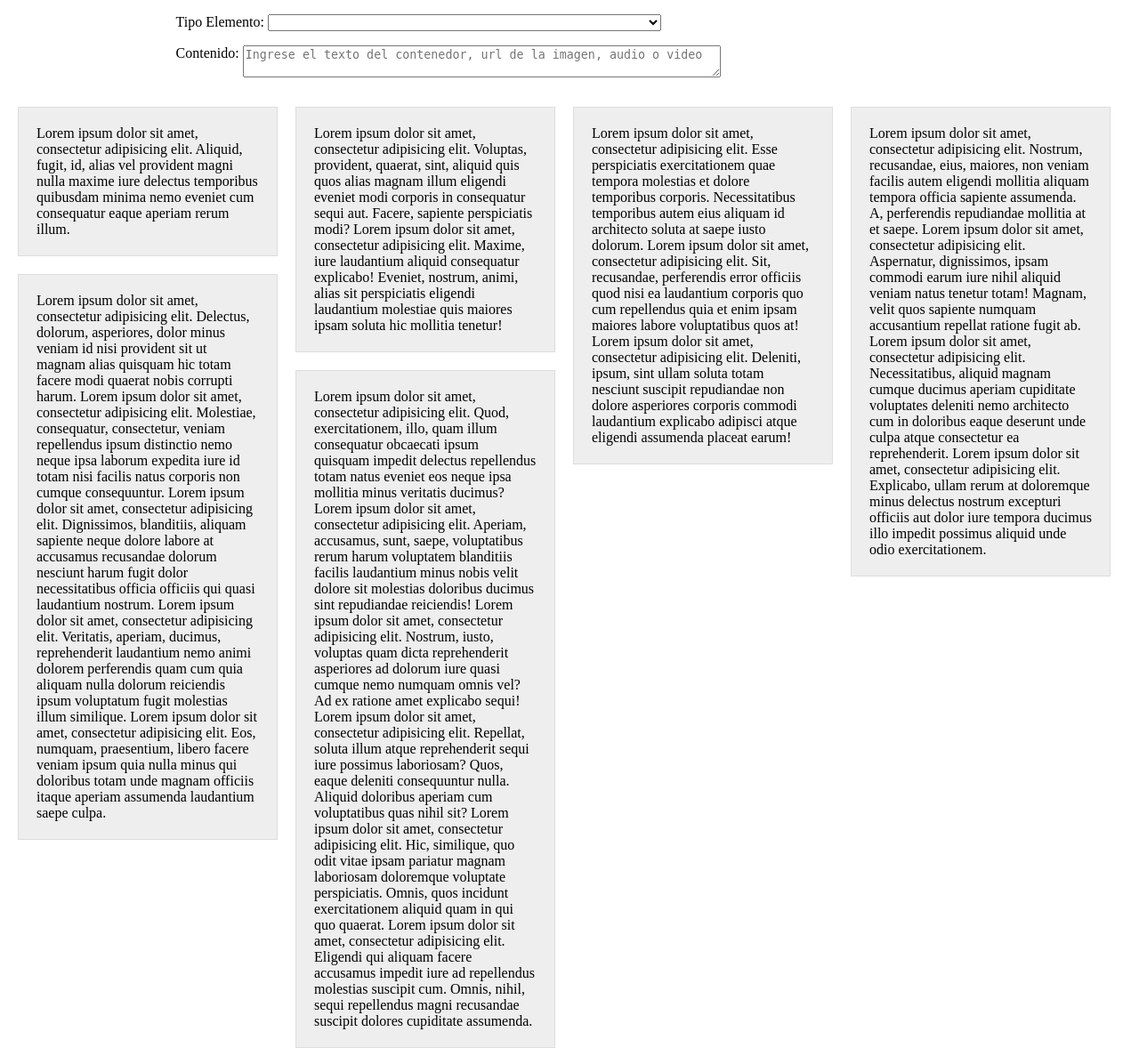
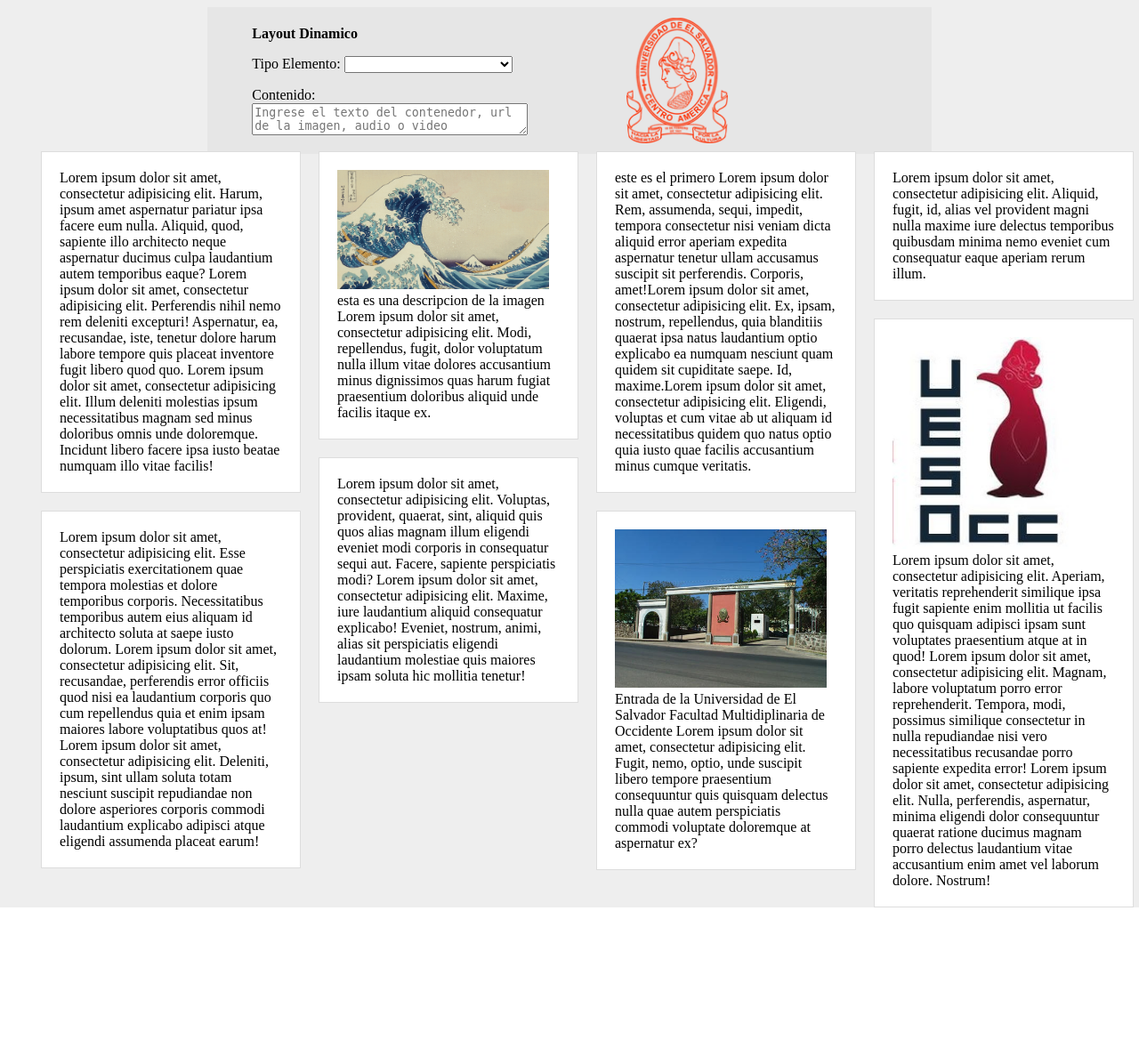
Before and after one commit to dasio56/ProjectIPI-Layouts, a PHP site: page / in a window 1280 px wide. Shown: the whole page at 89% size. After the commit the page ends 1020 px from the top, so only its background shows below. Run offline with PHP 8.4, Linux system fonts and the light colour scheme; lists and menus that the app fills with data are empty.

Commit message:
solo detalles

```diff
--- a/codigo.js
+++ b/codigo.js
@@ -2,20 +2,22 @@ $(window).on("load",inicio);
 
 function inicio()
 {
-    setupBlocks();
-    $(window).on("resize",setupBlocks)
+    ponerBlocks();
+    $(window).on("resize",ponerBlocks)
 }
 
-function setupBlocks()
+function ponerBlocks()
 {
     colCount = 0;
     colWidth = 0;
     margin = 20;
     windowWidth = 0;
+    spaceLeft = 0;
     blocks = [];
     windowWidth = $(window).width();
     colWidth = $('.block').outerWidth();
     colCount = Math.floor(windowWidth/(colWidth+margin));
+    spaceLeft = (windowWidth - ((colWidth*(colCount))+(margin*(colCount-1)))) / 2;
     for(var i=0;i<colCount;i++)
     {
         blocks.push(margin);
@@ -30,8 +32,8 @@ function positionBlocks()
         var index = $.inArray(min, blocks);
         var leftPos = margin+(index*(colWidth+margin));
         $(this).css({
-            'left':leftPos+'px',
-            'top':min+100+'px'
+            'left':(spaceLeft+leftPos)+'px',
+            'top':(min+150)+'px'
         });
         blocks[index] = min+$(this).outerHeight()+margin;
     });
--- a/estilo.css
+++ b/estilo.css
@@ -1,7 +1,10 @@
-audio,video,img,input,select
+audio,video,input,select,img
 {
     margin: 0 auto;
-    width: 90%;
+    width: 95%;
+ }
+body{
+    background-color: #eee;
 }
 
 button
@@ -10,16 +13,31 @@ button
   margin: 40%;
 }
 
+
+#imgMinerva{
+   width: 15%;
+   margin-left: 5%;
+}
+
+#imgMinerva,#formulario1,#entrega{
+    display: inline-block;
+    vertical-align: middle;
+}
+
 #insElement
 {
-    width:100%;
+    width:60%;
+    background-color: #e6e6e6;
+    padding: 5px 5px 5px 50px;
+    margin: 0 auto;
 }
 
 #insElement form
 {
-    margin: 0 auto;
-    width:70%;
+    /* margin: 0 auto; */
+    width:50%;
 }
+
 
 #insElement form select
 {
@@ -28,7 +46,7 @@ button
 
 #insElement form textarea
 {
-    width:60%;
+    width:80%;
 }
 
 #insElement form textarea,#insElement form label,#insElement form select
@@ -39,7 +57,7 @@ button
 
 .block
 {
-    background: #eee;
+    background: white;
     border: 1px solid #ddd;
     padding: 20px;
     position: absolute;
--- a/index.html
+++ b/index.html
@@ -6,7 +6,11 @@
 	<link rel="stylesheet" href="estilo.css">
 </head>
 <body>
-    <!-- Create multiple versions of this with different content -->
+    <article class="block">
+        este es el primero
+
+        Lorem ipsum dolor sit amet, consectetur adipisicing elit. Rem, assumenda, sequi, impedit, tempora consectetur nisi veniam dicta aliquid error aperiam expedita aspernatur tenetur ullam accusamus suscipit sit perferendis. Corporis, amet!Lorem ipsum dolor sit amet, consectetur adipisicing elit. Ex, ipsam, nostrum, repellendus, quia blanditiis quaerat ipsa natus laudantium optio explicabo ea numquam nesciunt quam quidem sit cupiditate saepe. Id, maxime.Lorem ipsum dolor sit amet, consectetur adipisicing elit. Eligendi, voluptas et cum vitae ab ut aliquam id necessitatibus quidem quo natus optio quia iusto quae facilis accusantium minus cumque veritatis.
+    </article>
     <div class='block'>
         <p>Lorem ipsum dolor sit amet, consectetur adipiscing elit. Ut in dui velit. Curabitur purus odio, adipiscing ut vehicula at, pulvinar eu justo. Suspendisse potenti. Suspendisse dictum massa non mi posuere ac convallis nisi pellentesque. Morbi posuere mauris elementum metus intlla faProin et malesuada arcu. Quisque sed nulla odio, at interdum diam. Proin mollis, dui eget tristique dictum, diam purus hendrerit urna, lacinia interdum sem justo sit amet justo. Morbi a neque ut velit tempus auctor. Sed condimentum dolor in est facilisis id malesuad</p>
     </div>
--- a/index.php
+++ b/index.php
@@ -7,7 +7,12 @@
 </head>
 <body>
     <aside id="insElement">
-        <form action="insertar.php" method="post">
+
+        <form action="insertar.php" method="post" id="formulario1">
+            <p>
+                <b>Layout Dinamico</b>
+            </p>
+
             <p>
                 <label for="">Tipo Elemento: </label>
                 <select name="elementos" id="elementos"></select>
@@ -16,11 +21,38 @@
                 <label for="">Contenido: </label>
                 <textarea name="contenido" id="contenido" placeholder="Ingrese el texto del contenedor, url de la imagen, audio o video"></textarea>
             </p>
+
         </form>
+        <img src="images/minip2.png" id="imgMinerva">
+
     </aside>
+
+    <div class="block">
+        Lorem ipsum dolor sit amet, consectetur adipisicing elit. Harum, ipsum amet aspernatur pariatur ipsa facere eum nulla. Aliquid, quod, sapiente illo architecto neque aspernatur ducimus culpa laudantium autem temporibus eaque?
+        Lorem ipsum dolor sit amet, consectetur adipisicing elit. Perferendis nihil nemo rem deleniti excepturi! Aspernatur, ea, recusandae, iste, tenetur dolore harum labore tempore quis placeat inventore fugit libero quod quo.
+        Lorem ipsum dolor sit amet, consectetur adipisicing elit. Illum deleniti molestias ipsum necessitatibus magnam sed minus doloribus omnis unde doloremque. Incidunt libero facere ipsa iusto beatae numquam illo vitae facilis!
+    </div>
+
+    <article class="block">
+        <img src="images/ola.jpg">
+        esta es una descripcion de la imagen
+        Lorem ipsum dolor sit amet, consectetur adipisicing elit. Modi, repellendus, fugit, dolor voluptatum nulla illum vitae dolores accusantium minus dignissimos quas harum fugiat praesentium doloribus aliquid unde facilis itaque ex.
+    </article>
+
+        <article class="block">
+        este es el primero
+
+        Lorem ipsum dolor sit amet, consectetur adipisicing elit. Rem, assumenda, sequi, impedit, tempora consectetur nisi veniam dicta aliquid error aperiam expedita aspernatur tenetur ullam accusamus suscipit sit perferendis. Corporis, amet!Lorem ipsum dolor sit amet, consectetur adipisicing elit. Ex, ipsam, nostrum, repellendus, quia blanditiis quaerat ipsa natus laudantium optio explicabo ea numquam nesciunt quam quidem sit cupiditate saepe. Id, maxime.Lorem ipsum dolor sit amet, consectetur adipisicing elit. Eligendi, voluptas et cum vitae ab ut aliquam id necessitatibus quidem quo natus optio quia iusto quae facilis accusantium minus cumque veritatis.
+    </article>
     <div class="block">
         Lorem ipsum dolor sit amet, consectetur adipisicing elit. Aliquid, fugit, id, alias vel provident magni nulla maxime iure delectus temporibus quibusdam minima nemo eveniet cum consequatur eaque aperiam rerum illum.
     </div>
+    <section class="block">
+        <img src="images/SL.jpg">
+        Lorem ipsum dolor sit amet, consectetur adipisicing elit. Aperiam, veritatis reprehenderit similique ipsa fugit sapiente enim mollitia ut facilis quo quisquam adipisci ipsam sunt voluptates praesentium atque at in quod!
+        Lorem ipsum dolor sit amet, consectetur adipisicing elit. Magnam, labore voluptatum porro error reprehenderit. Tempora, modi, possimus similique consectetur in nulla repudiandae nisi vero necessitatibus recusandae porro sapiente expedita error!
+        Lorem ipsum dolor sit amet, consectetur adipisicing elit. Nulla, perferendis, aspernatur, minima eligendi dolor consequuntur quaerat ratione ducimus magnam porro delectus laudantium vitae accusantium enim amet vel laborum dolore. Nostrum!
+    </section>
     <div class="block">
         Lorem ipsum dolor sit amet, consectetur adipisicing elit. Voluptas, provident, quaerat, sint, aliquid quis quos alias magnam illum eligendi eveniet modi corporis in consequatur sequi aut. Facere, sapiente perspiciatis modi?
         Lorem ipsum dolor sit amet, consectetur adipisicing elit. Maxime, iure laudantium aliquid consequatur explicabo! Eveniet, nostrum, animi, alias sit perspiciatis eligendi laudantium molestiae quis maiores ipsam soluta hic mollitia tenetur!
@@ -30,27 +62,13 @@
         Lorem ipsum dolor sit amet, consectetur adipisicing elit. Sit, recusandae, perferendis error officiis quod nisi ea laudantium corporis quo cum repellendus quia et enim ipsam maiores labore voluptatibus quos at!
         Lorem ipsum dolor sit amet, consectetur adipisicing elit. Deleniti, ipsum, sint ullam soluta totam nesciunt suscipit repudiandae non dolore asperiores corporis commodi laudantium explicabo adipisci atque eligendi assumenda placeat earum!
     </div>
+
     <div class="block">
-        Lorem ipsum dolor sit amet, consectetur adipisicing elit. Nostrum, recusandae, eius, maiores, non veniam facilis autem eligendi mollitia aliquam tempora officia sapiente assumenda. A, perferendis repudiandae mollitia at et saepe.
-        Lorem ipsum dolor sit amet, consectetur adipisicing elit. Aspernatur, dignissimos, ipsam commodi earum iure nihil aliquid veniam natus tenetur totam! Magnam, velit quos sapiente numquam accusantium repellat ratione fugit ab.
-        Lorem ipsum dolor sit amet, consectetur adipisicing elit. Necessitatibus, aliquid magnam cumque ducimus aperiam cupiditate voluptates deleniti nemo architecto cum in doloribus eaque deserunt unde culpa atque consectetur ea reprehenderit.
-        Lorem ipsum dolor sit amet, consectetur adipisicing elit. Explicabo, ullam rerum at doloremque minus delectus nostrum excepturi officiis aut dolor iure tempora ducimus illo impedit possimus aliquid unde odio exercitationem.
+        <img src="images/entrada.jpg">
+        Entrada de la Universidad de El Salvador Facultad Multidiplinaria de Occidente
+        Lorem ipsum dolor sit amet, consectetur adipisicing elit. Fugit, nemo, optio, unde suscipit libero tempore praesentium consequuntur quis quisquam delectus nulla quae autem perspiciatis commodi voluptate doloremque at aspernatur ex?
     </div>
-    <div class="block">
-        Lorem ipsum dolor sit amet, consectetur adipisicing elit. Delectus, dolorum, asperiores, dolor minus veniam id nisi provident sit ut magnam alias quisquam hic totam facere modi quaerat nobis corrupti harum.
-        Lorem ipsum dolor sit amet, consectetur adipisicing elit. Molestiae, consequatur, consectetur, veniam repellendus ipsum distinctio nemo neque ipsa laborum expedita iure id totam nisi facilis natus corporis non cumque consequuntur.
-        Lorem ipsum dolor sit amet, consectetur adipisicing elit. Dignissimos, blanditiis, aliquam sapiente neque dolore labore at accusamus recusandae dolorum nesciunt harum fugit dolor necessitatibus officia officiis qui quasi laudantium nostrum.
-        Lorem ipsum dolor sit amet, consectetur adipisicing elit. Veritatis, aperiam, ducimus, reprehenderit laudantium nemo animi dolorem perferendis quam cum quia aliquam nulla dolorum reiciendis ipsum voluptatum fugit molestias illum similique.
-        Lorem ipsum dolor sit amet, consectetur adipisicing elit. Eos, numquam, praesentium, libero facere veniam ipsum quia nulla minus qui doloribus totam unde magnam officiis itaque aperiam assumenda laudantium saepe culpa.
-    </div>
-    <div class="block">
-        Lorem ipsum dolor sit amet, consectetur adipisicing elit. Quod, exercitationem, illo, quam illum consequatur obcaecati ipsum quisquam impedit delectus repellendus totam natus eveniet eos neque ipsa mollitia minus veritatis ducimus?
-        Lorem ipsum dolor sit amet, consectetur adipisicing elit. Aperiam, accusamus, sunt, saepe, voluptatibus rerum harum voluptatem blanditiis facilis laudantium minus nobis velit dolore sit molestias doloribus ducimus sint repudiandae reiciendis!
-        Lorem ipsum dolor sit amet, consectetur adipisicing elit. Nostrum, iusto, voluptas quam dicta reprehenderit asperiores ad dolorum iure quasi cumque nemo numquam omnis vel? Ad ex ratione amet explicabo sequi!
-        Lorem ipsum dolor sit amet, consectetur adipisicing elit. Repellat, soluta illum atque reprehenderit sequi iure possimus laboriosam? Quos, eaque deleniti consequuntur nulla. Aliquid doloribus aperiam cum voluptatibus quas nihil sit?
-        Lorem ipsum dolor sit amet, consectetur adipisicing elit. Hic, similique, quo odit vitae ipsam pariatur magnam laboriosam doloremque voluptate perspiciatis. Omnis, quos incidunt exercitationem aliquid quam in qui quo quaerat.
-        Lorem ipsum dolor sit amet, consectetur adipisicing elit. Eligendi qui aliquam facere accusamus impedit iure ad repellendus molestias suscipit cum. Omnis, nihil, sequi repellendus magni recusandae suscipit dolores cupiditate assumenda.
-    </div>
+
     <!--<?php
         //include("obtenerElementos.php");
     ?>-->
```
Also changed, not shown: images/SL.jpg (added), images/entrada.jpg (added), images/minip2.png (added), images/ola.jpg (added).
